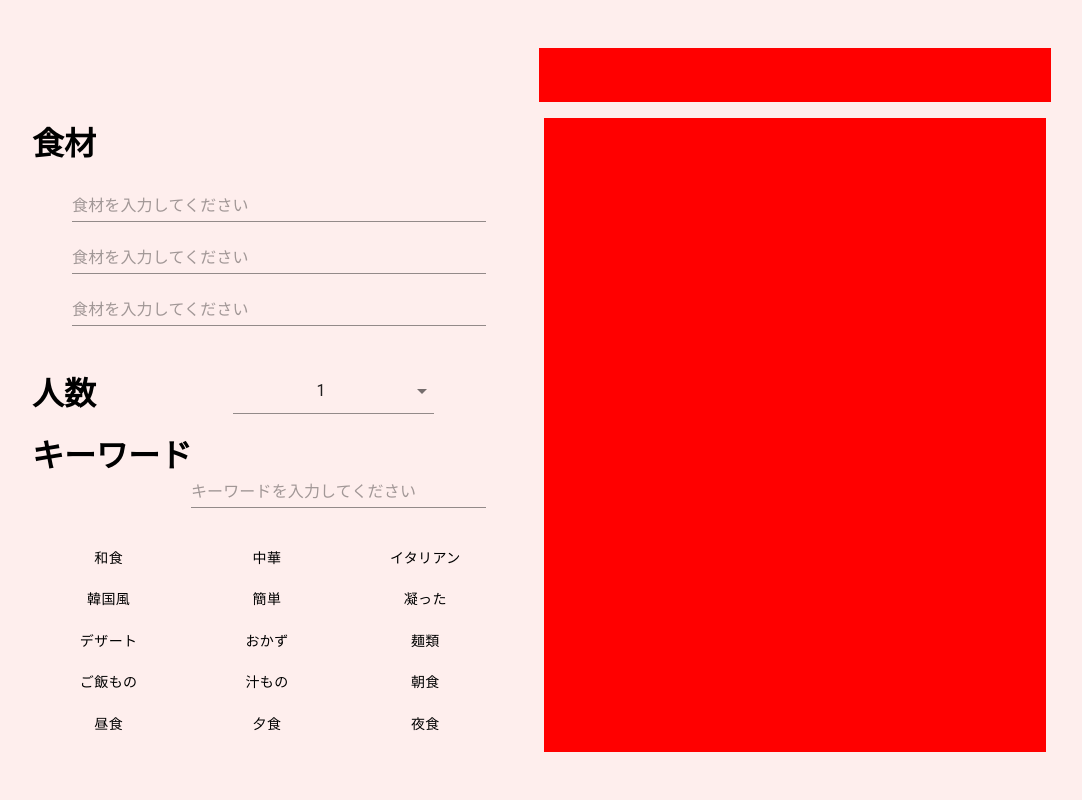
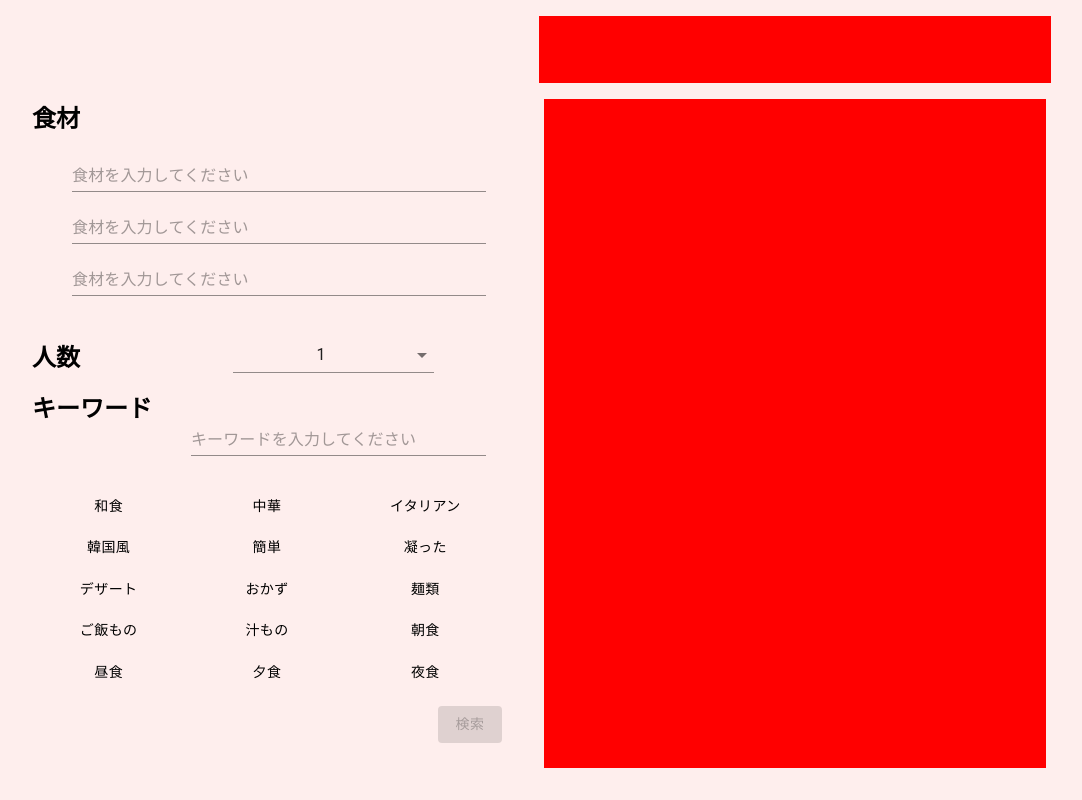
Before and after one commit to narumimashiro/Recipe-Creator, a Next.js app: page / in a window 1280 px wide. Shown: the whole page, without its empty margins (101-1183 px from the left). Built offline with nearby package versions, Linux system fonts and the light colour scheme.

Commit message:
検索ボタンの追加

```diff
--- a/src/components/atoms/KeywordInput.tsx
+++ b/src/components/atoms/KeywordInput.tsx
@@ -14,7 +14,6 @@ const TITLE = 'キーワード'
 const PLACEHOLDER = 'キーワードを入力してください'
 type KeywordButton = {
   label: string,
-
 }
 const KEYLIST = [
   '和食', '中華', 'イタリアン', '韓国風',
--- /dev/null
+++ b/src/components/atoms/SearchButton.tsx
@@ -0,0 +1,50 @@
+import { useEffect, useState } from 'react'
+import styles from '@/styles/components/SearchButton.module.sass'
+
+// MaterialUI
+import Button from '@mui/material/Button'
+import Tooltip from '@mui/material/Tooltip'
+
+// Recoil
+import { useRecoilValue } from 'recoil'
+import { IngredientsList } from '@/recoil/Ingredients'
+
+// constant
+const LABEL = '検索'
+const NOTICE = '食材を1つ以上入力してください'
+
+const SearchButton = () : JSX.Element => {
+
+  const ingredients = useRecoilValue(IngredientsList)
+  const [isValid, setIsValid] = useState(true)
+
+  useEffect(() => {
+    // 食材に何か入力があるかチェック
+    const temp = ingredients.filter((item) => item !== '')
+    setIsValid(temp.length == 0)
+  }, [ingredients])
+
+  return (
+    <>
+      <div className={styles.wrap}>
+        <Tooltip
+          title={isValid ? NOTICE : ''}
+          placement='top'
+          disableTouchListener
+          arrow
+        >
+          <div>
+            <Button
+              variant='contained'
+              color='inherit'
+              disabled={isValid}
+            >
+              {LABEL}
+            </Button>
+          </div>
+        </Tooltip>
+      </div>
+    </>
+  )
+}
+export default SearchButton
--- a/src/components/molecules/SearchBox.tsx
+++ b/src/components/molecules/SearchBox.tsx
@@ -4,6 +4,7 @@ import styles from '@/styles/components/SearchBox.module.sass'
 import Ingredients from '@/components/atoms/Ingredients'
 import NumberOfPeople from '@/components/atoms/NumberOfPeople'
 import KeywordInput from '@/components/atoms/KeywordInput'
+import SearchButton from '@/components/atoms/SearchButton'
 
 const SearchBox = () : JSX.Element => {
 
@@ -15,6 +16,7 @@ const SearchBox = () : JSX.Element => {
         <div className={styles.keyword}>
           <KeywordInput />
         </div>
+        <SearchButton />
       </div>
     </>
   )
--- a/src/styles/Home.module.sass
+++ b/src/styles/Home.module.sass
@@ -3,8 +3,8 @@
   display: flex
   flex-direction: column
   width: 80%
-  height: 90vh
-  bottom: 2rem
+  height: 96vh
+  bottom: 1rem
   left: 50%
   transform: translateX(-50%)
 
--- a/src/styles/components/KeywordInput.module.sass
+++ b/src/styles/components/KeywordInput.module.sass
@@ -22,5 +22,3 @@
 .keyword-button
   min-height: 35px
   text-align: center
-
-.mui-button
--- a/src/styles/components/SearchBox.module.sass
+++ b/src/styles/components/SearchBox.module.sass
@@ -6,3 +6,4 @@
 .keyword
   display: flex
   flex-direction: column
+  margin-bottom: 1rem
--- /dev/null
+++ b/src/styles/components/SearchButton.module.sass
@@ -0,0 +1,4 @@
+.wrap
+  display: flex
+  justify-content: flex-end
+  margin-right: 2rem
--- a/src/styles/globals.sass
+++ b/src/styles/globals.sass
@@ -37,5 +37,5 @@ a
 
 // common styles
 .title
-  font-size: 2rem
+  font-size: 1.5rem
   font-weight: bold
```
